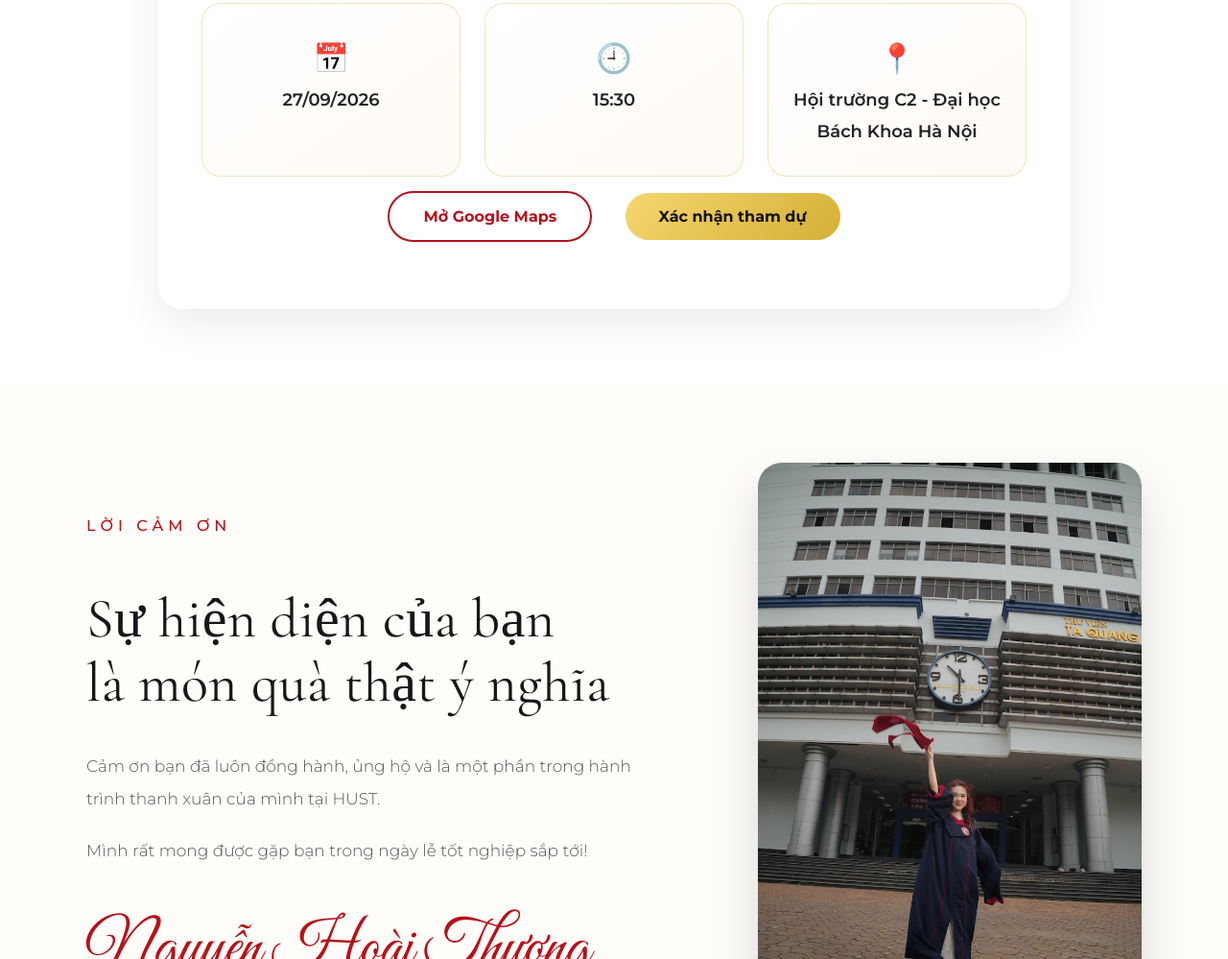
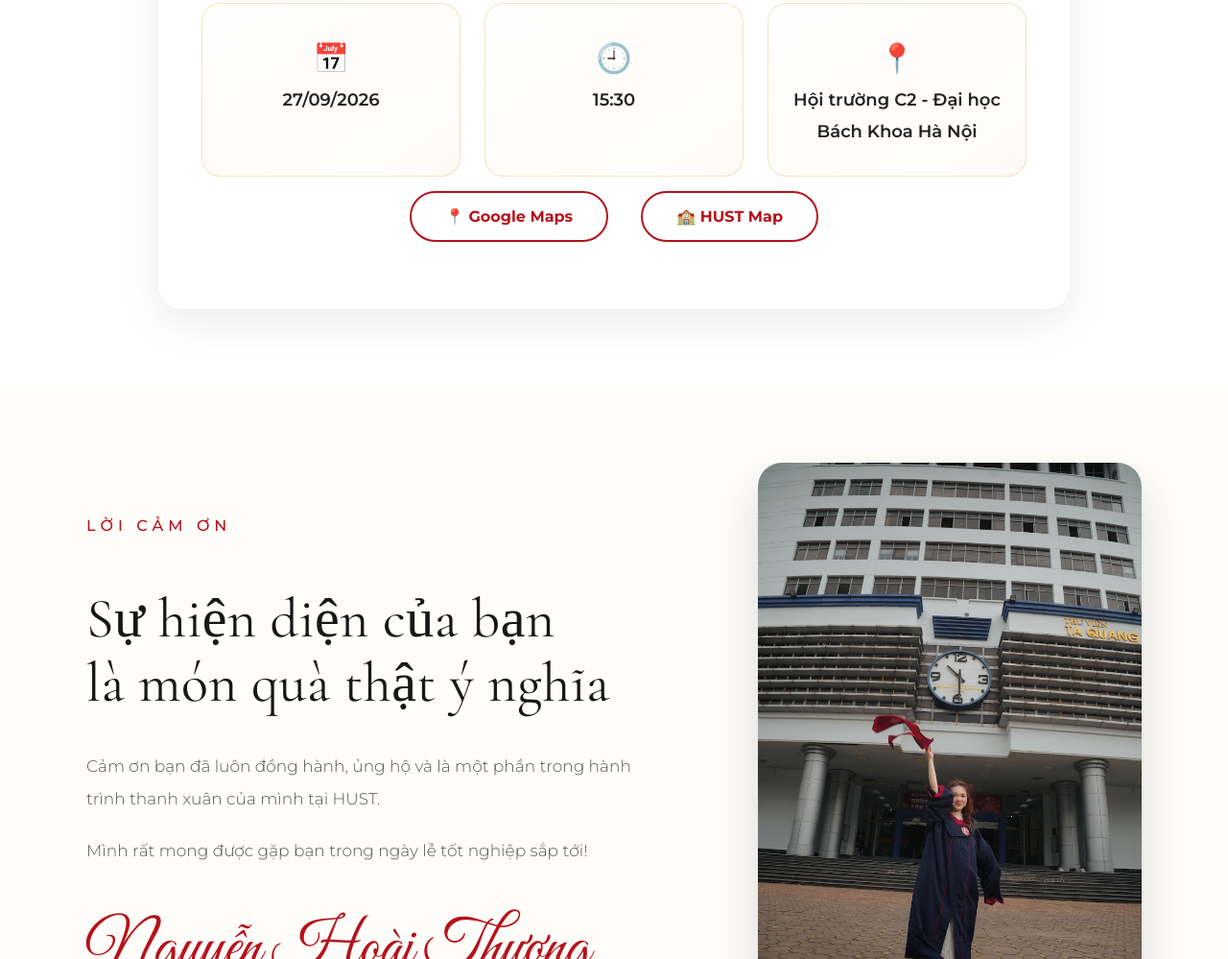
Before and after one commit to eouinht/graduation-invitation, a plain HTML site: page index.html in a window 1280 px wide. Shown: the part 1367-2366 px from the top of the page at 96% size. Drawn offline with nearby package versions, Linux system fonts and the light colour scheme; a script that the page names is missing.

Commit message:
Update index.html

```diff
--- a/index.html
+++ b/index.html
@@ -223,27 +223,24 @@ Hội trường C2 -
 
 <div class="actions">
 
-
 <a class="btn secondary"
 href="https://maps.google.com"
-target="_blank">
+target="_blank"
+rel="noreferrer">
 
-Mở Google Maps
+📍 Google Maps
 
 </a>
 
 
+<a class="btn secondary"
+href="https://hustmap.hust.edu.vn/"
+target="_blank"
+rel="noreferrer">
 
-
-<a class="btn primary"
-href="https://forms.google.com"
-target="_blank">
-
-Xác nhận tham dự
+🏫 HUST Map
 
 </a>
-
-
 
 </div>
 
```
